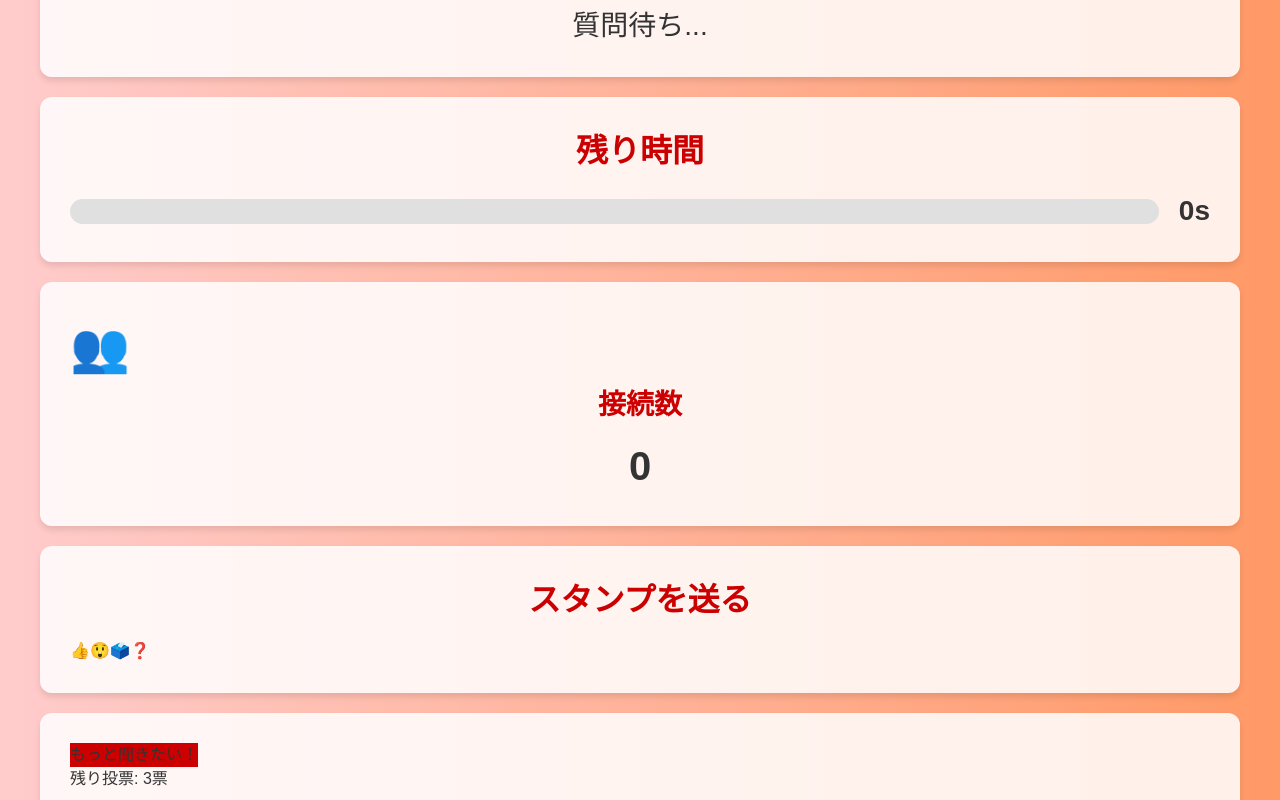
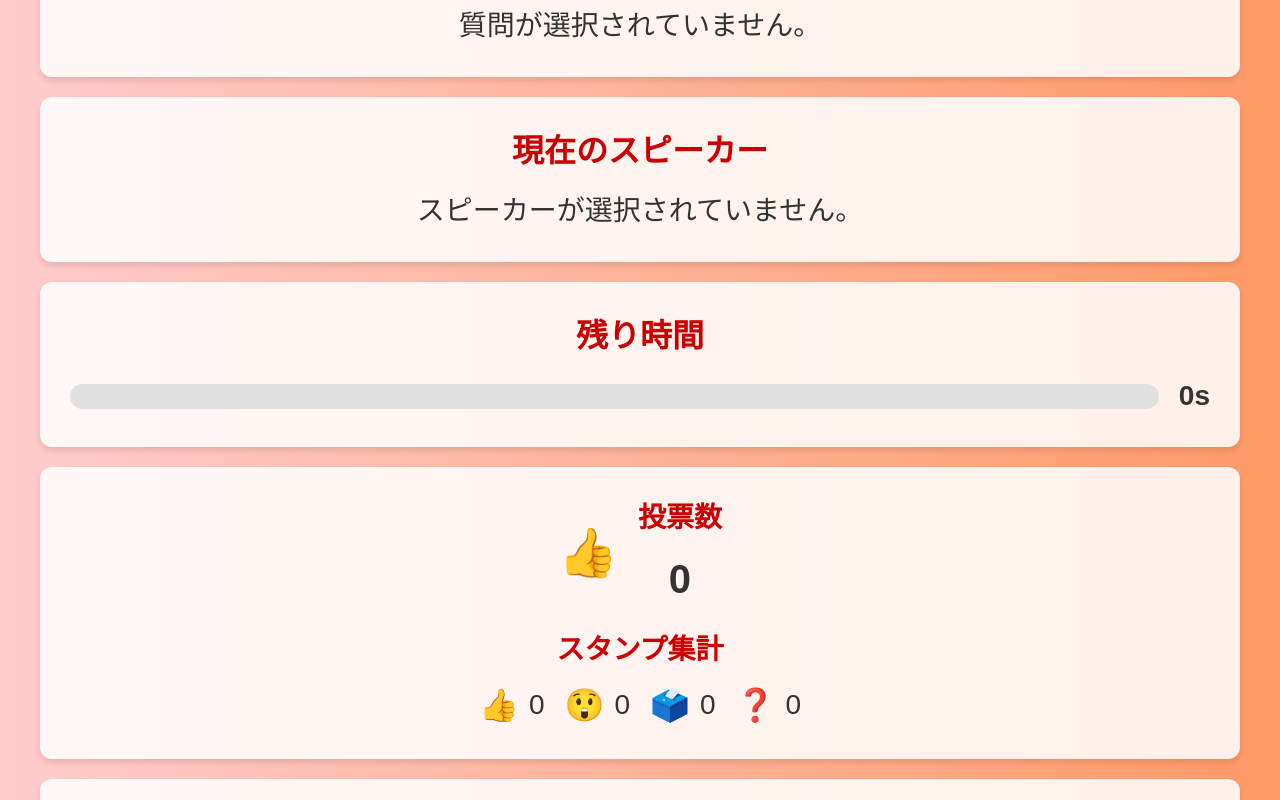
Before and after one commit to Suke-go/makersu_18, a React (Create React App) app in the folder frontend/: page /presenter in a window 1280 px wide. Shown: the part 200-1000 px from the top of the page. Built offline with nearby package versions, Linux system fonts and the light colour scheme; no server answers; the HTML template or start-up script is replaced by a standard one.

Commit message:
Update Presenter.js

```diff
--- a/frontend/src/pages/Presenter.js
+++ b/frontend/src/pages/Presenter.js
@@ -1,70 +1,82 @@
-// frontend/src/pages/Participant.js
+// frontend/src/pages/Presenter.js
 import React, { useEffect, useState } from 'react';
 import { socket } from '../utils/socket'; // Socket.IOクライアントのインスタンス
 
-export default function Participant() {
-  const [question, setQuestion] = useState(null);
+export default function Presenter() {
+  const [currentSpeaker, setCurrentSpeaker] = useState(null);
+  const [currentQuestion, setCurrentQuestion] = useState(null);
   const [time, setTime] = useState(0);
   const [votes, setVotes] = useState(0);
+  const [stampCounts, setStampCounts] = useState({ like: 0, wow: 0, agree: 0, question: 0 });
   const [connections, setConnections] = useState(0);
   const [stamp, setStamp] = useState('');
-  const [voteLeft, setVoteLeft] = useState(3);
 
   useEffect(() => {
     // 初期データの受信
     socket.on('init', (data) => {
-      setQuestion(data.question);
+      setCurrentSpeaker(data.speaker);
+      setCurrentQuestion(data.question);
       setTime(data.time);
       setVotes(data.votes);
+      setStampCounts(data.stampCounts);
       setConnections(data.connections);
     });
 
+    // スピーカー更新イベントのリスニング
+    socket.on('speakerUpdate', (speaker) => {
+      setCurrentSpeaker(speaker);
+      console.log(`Speaker updated to: ${speaker.name}`);
+    });
+
     // 質問更新イベントのリスニング
-    socket.on('questionUpdate', (q) => {
-      setQuestion(q);
-      setVoteLeft(3); // 質問が変わったら投票数をリセット
+    socket.on('questionUpdate', (question) => {
+      setCurrentQuestion(question);
+      console.log(`Question updated to: ${question.text}`);
     });
 
     // 残り時間更新イベントのリスニング
-    socket.on('timeUpdate', (t) => setTime(t));
+    socket.on('timeUpdate', (t) => {
+      setTime(t);
+    });
 
     // 投票数更新イベントのリスニング
     socket.on('voteUpdate', ({ votes }) => {
       setVotes(votes);
     });
 
+    // スタンプ集計更新イベントのリスニング
+    socket.on('stampUpdate', ({ stampCounts }) => {
+      setStampCounts(stampCounts);
+    });
+
     // 接続数更新イベントのリスニング
-    socket.on('connectionsUpdate', (c) => setConnections(c));
+    socket.on('connectionsUpdate', (c) => {
+      setConnections(c);
+    });
 
     // クリーンアップ
     return () => {
       socket.off('init');
+      socket.off('speakerUpdate');
       socket.off('questionUpdate');
       socket.off('timeUpdate');
       socket.off('voteUpdate');
+      socket.off('stampUpdate');
       socket.off('connectionsUpdate');
     };
   }, []);
+
+  // 残り時間をパーセンテージで計算
+  const getTimePercentage = () => {
+    const maxTime = 120; // 最大時間（秒）
+    return Math.min((time / maxTime) * 100, 100);
+  };
 
   // スタンプ送信関数
   const sendStamp = (type) => {
     socket.emit('sendStamp', { type });
     setStamp(type);
     setTimeout(() => setStamp(''), 1500);
-  };
-
-  // 投票送信関数
-  const sendVote = () => {
-    if (voteLeft > 0) {
-      socket.emit('sendVote');
-      setVoteLeft(voteLeft - 1);
-    }
-  };
-
-  // 残り時間をパーセンテージで計算
-  const getTimePercentage = () => {
-    const maxTime = 120; // 最大時間（秒）
-    return Math.min((time / maxTime) * 100, 100);
   };
 
   // スタンプ送信時のアニメーション用のスタイル
@@ -109,19 +121,25 @@ export default function Participant() {
 
       {/* ヘッダー */}
       <header style={styles.header}>
-        <h1 style={styles.title}>参加者画面</h1>
+        <h1 style={styles.title}>プレゼンター画面</h1>
       </header>
 
       {/* メインコンテンツ */}
       <main className="main-content" style={styles.main}>
-        {/* 現在の質問 */}
+        {/* 現在の質問カード */}
         <div style={styles.card}>
           <h2 style={styles.cardTitle}>現在の質問</h2>
-          <p style={styles.cardContent}>{question ? question.text : "質問待ち..."}</p>
+          <p style={styles.cardContent}>{currentQuestion ? currentQuestion.text : "質問が選択されていません。"}</p>
         </div>
 
-        {/* 残り時間 */}
+        {/* 現在のスピーカーカード */}
         <div style={styles.card}>
+          <h2 style={styles.cardTitle}>現在のスピーカー</h2>
+          <p style={styles.cardContent}>{currentSpeaker ? `${currentSpeaker.name} - ${currentSpeaker.topic}` : "スピーカーが選択されていません。"}</p>
+        </div>
+
+        {/* タイマーカード */}
+        <div style={{ ...styles.card, ...styles.timerCard }}>
           <h2 style={styles.cardTitle}>残り時間</h2>
           <div style={styles.timerContainer}>
             <div style={styles.timerBar}>
@@ -133,66 +151,48 @@ export default function Participant() {
           </div>
         </div>
 
-        {/* 接続数 */}
-        <div style={styles.card}>
-          <div style={styles.connectionSection}>
-            <span style={styles.iconUsers} role="img" aria-label="ユーザー">👥</span>
-            <div style={styles.connectionInfo}>
-              <h3 style={styles.infoTitle}>接続数</h3>
-              <p style={styles.infoCount}>{connections}</p>
+        {/* 投票数とスタンプ集計カード */}
+        <div style={{ ...styles.card, ...styles.voteStampCard }}>
+          {/* 投票数 */}
+          <div style={styles.voteSection}>
+            <span style={styles.iconThumbsUp}>👍</span>
+            <div style={styles.voteInfo}>
+              <h3 style={styles.infoTitle}>投票数</h3>
+              <p style={styles.infoCount}>{votes}</p>
+            </div>
+          </div>
+
+          {/* スタンプ集計 */}
+          <div style={styles.stampSection}>
+            <h3 style={styles.infoTitle}>スタンプ集計</h3>
+            <div style={styles.stampItems}>
+              <div style={styles.stampItem}>
+                <span style={styles.stampIcon}>👍</span>
+                <span style={styles.stampCount}>{stampCounts.like}</span>
+              </div>
+              <div style={styles.stampItem}>
+                <span style={styles.stampIcon}>😲</span>
+                <span style={styles.stampCount}>{stampCounts.wow}</span>
+              </div>
+              <div style={styles.stampItem}>
+                <span style={styles.stampIcon}>🗳️</span>
+                <span style={styles.stampCount}>{stampCounts.agree}</span>
+              </div>
+              <div style={styles.stampItem}>
+                <span style={styles.stampIcon}>❓</span>
+                <span style={styles.stampCount}>{stampCounts.question}</span>
+              </div>
             </div>
           </div>
         </div>
 
-        {/* スタンプボタン */}
-        <div style={styles.card}>
-          <h2 style={styles.cardTitle}>スタンプを送る</h2>
-          <div style={styles.stampButtons}>
-            <button
-              onClick={() => sendStamp('like')}
-              style={styles.stampButton}
-              aria-label="いいね"
-            >
-              👍
-            </button>
-            <button
-              onClick={() => sendStamp('wow')}
-              style={styles.stampButton}
-              aria-label="驚き"
-            >
-              😲
-            </button>
-            <button
-              onClick={() => sendStamp('agree')}
-              style={styles.stampButton}
-              aria-label="同意"
-            >
-              🗳️
-            </button>
-            <button
-              onClick={() => sendStamp('question')}
-              style={styles.stampButton}
-              aria-label="質問"
-            >
-              ❓
-            </button>
+        {/* 接続数カード */}
+        <div style={{ ...styles.card, ...styles.connectionCard }}>
+          <span style={styles.iconUsers} role="img" aria-label="ユーザー">👥</span>
+          <div style={styles.connectionInfo}>
+            <h3 style={styles.infoTitle}>接続数</h3>
+            <p style={styles.infoCount}>{connections}</p>
           </div>
-        </div>
-
-        {/* 投票ボタン */}
-        <div style={styles.card}>
-          <button
-            onClick={sendVote}
-            style={{
-              ...styles.voteButton,
-              backgroundColor: voteLeft > 0 ? '#cc0000' : '#e0e0e0',
-              cursor: voteLeft > 0 ? 'pointer' : 'not-allowed',
-            }}
-            disabled={voteLeft === 0}
-          >
-            もっと聞きたい！
-          </button>
-          <div style={styles.voteLeft}>残り投票: {voteLeft}票</div>
         </div>
       </main>
 
@@ -360,6 +360,8 @@ const styles = {
     color: '#666666',
     fontSize: '1.25rem',
   },
+
+
   // メディアクエリのための追加スタイル
   '@media (min-width: 768px)': {
     main: {
```
